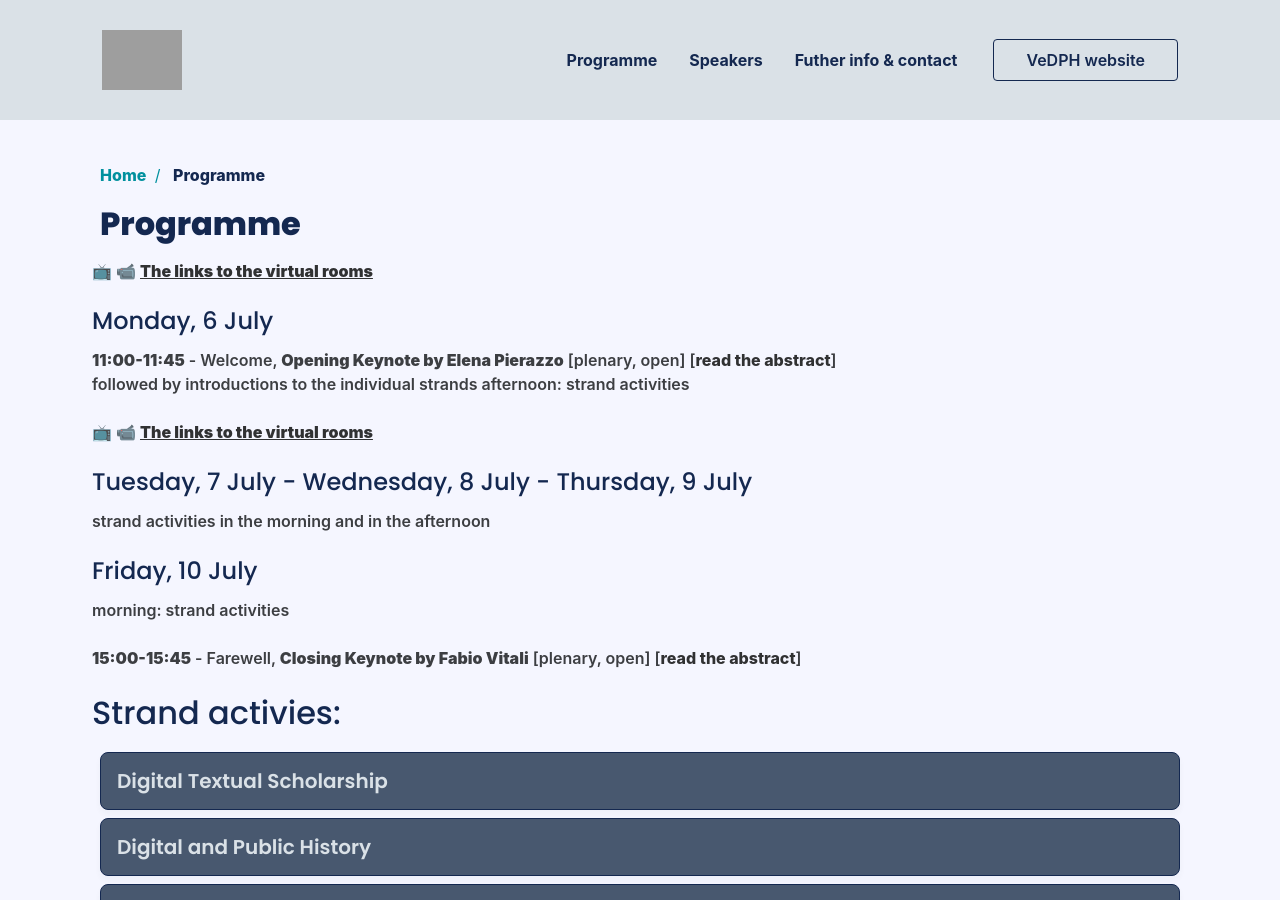
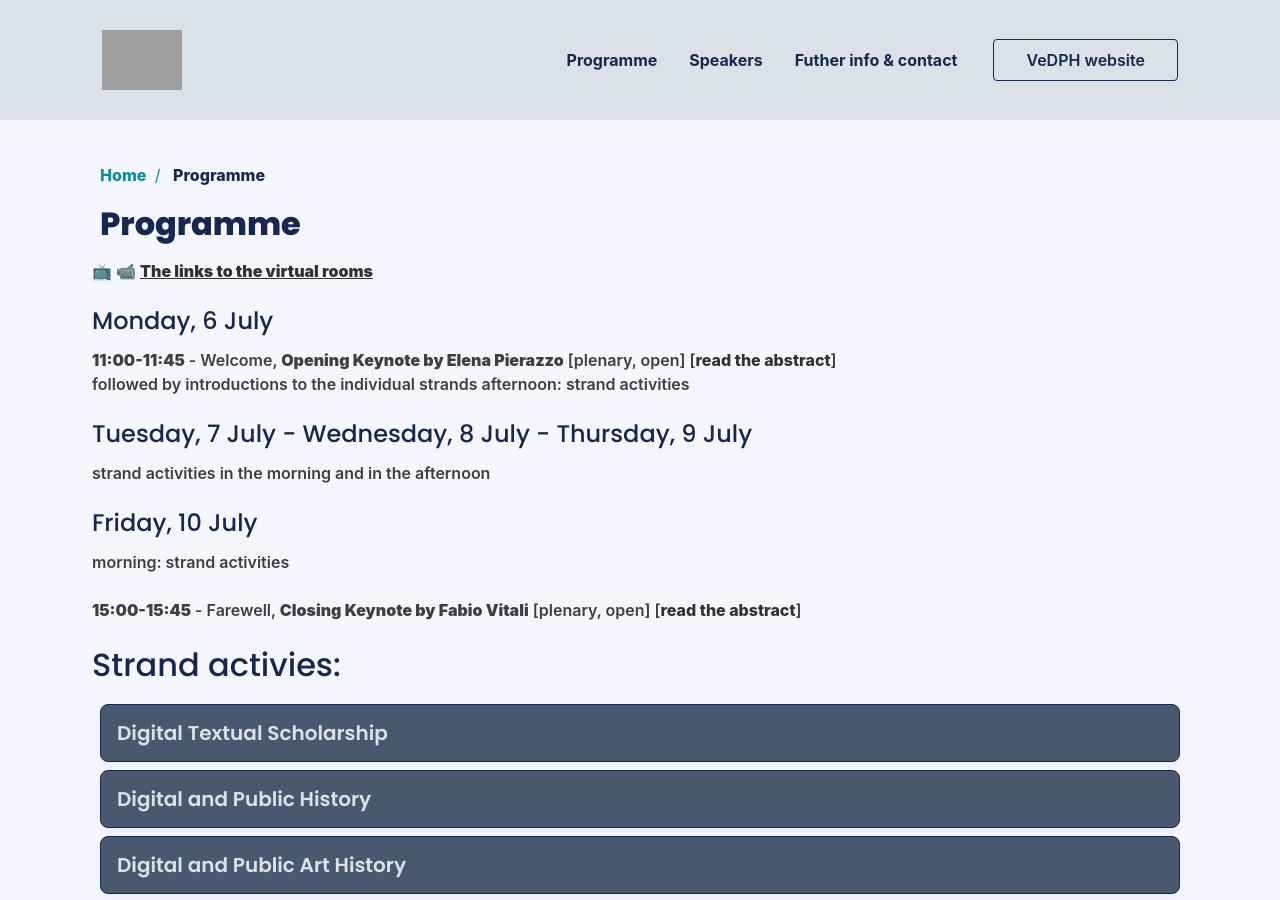
Before and after one commit to vedph/summercamp, a Jekyll site: the page built from programme/index.html, in a window 1280 px wide and 900 px high. Built offline with Jekyll 4.4.1, drawn with Linux system fonts in a browser that asks for light colours; nearby versions of some CDN libraries; some web fonts are replaced; grey boxes are pictures that could not be loaded.

Commit message:
Link removed in index.html programme

```diff
--- a/programme/index.html
+++ b/programme/index.html
@@ -6,10 +6,11 @@ title: Programme
 
 <div>
   <p class="text-secondary color" style="text-align: justify;">📺 📹 <a href="{{site.baseurl}}/videos"><u><strong>The links to the virtual rooms</strong></u></a></p>
+
   <h4>Monday, 6  July</h4>
   <p class="text-secondary color" style="text-align: justify;"><strong>11:00-11:45</strong> - Welcome, <strong>Opening Keynote by Elena Pierazzo</strong> [plenary, open] [<a href="{{site.baseurl}}/keynote">read the abstract</a>]<br />
   followed by introductions to the individual strands afternoon: strand activities</p>
-<p class="text-secondary color" style="text-align: justify;">📺 📹 <a href="{{site.baseurl}}/videos"><u><strong>The links to the virtual rooms</strong></u></a></p>
+
   <h4>Tuesday, 7 July - Wednesday, 8 July - Thursday, 9 July</h4>
   <p class="text-secondary color" style="text-align: justify;">strand activities in the morning and in the afternoon</p>
 
```
